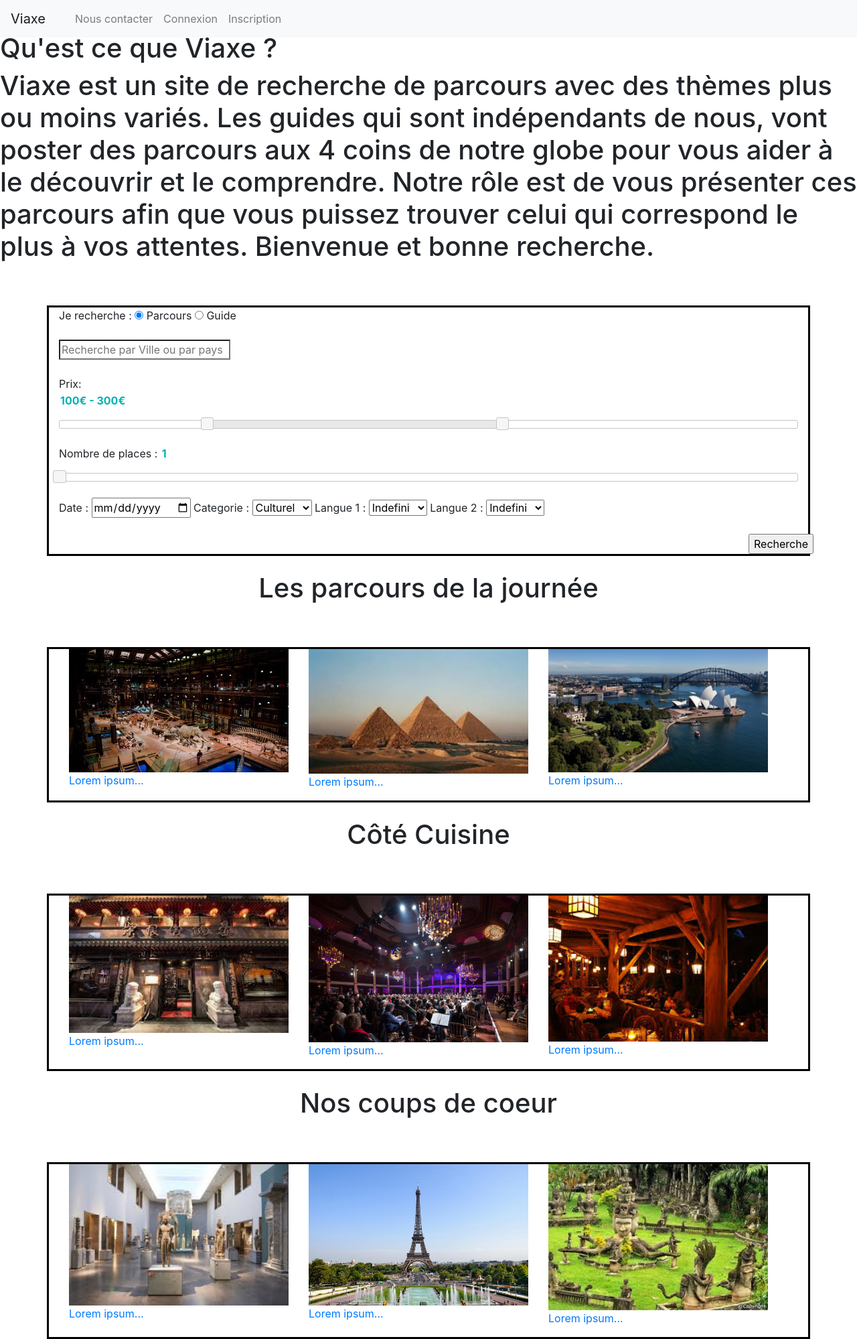
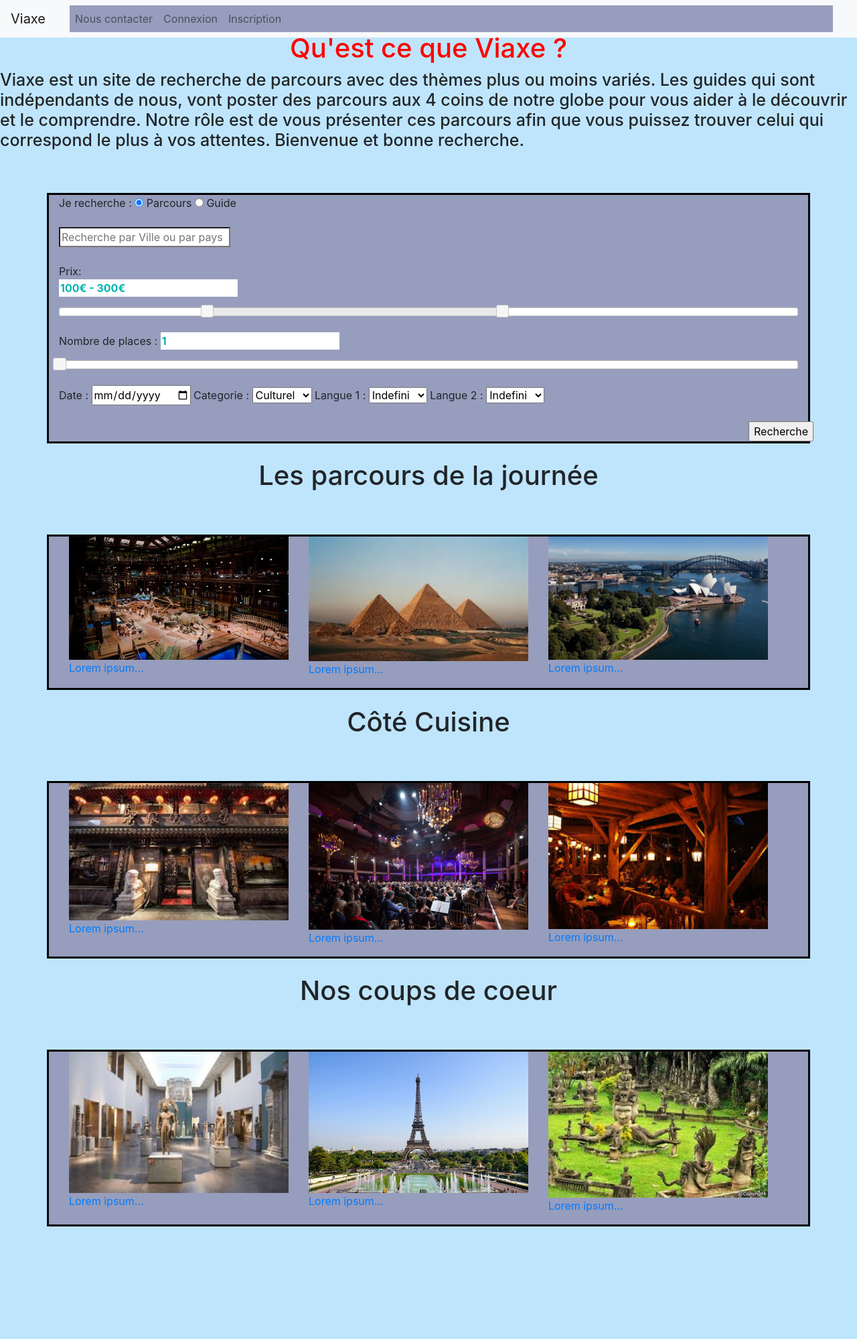
Before and after one commit to Pierremardos/Viaxe, a PHP site: page / in a window 1280 px wide. Shown: the whole page at 67% size. After the commit the page ends 1831 px from the top, so only its background shows below. Run offline with PHP 8.4, Linux system fonts and the light colour scheme; some libraries are stand-ins or nearby versions.

Commit message:
Enlever les HEAD

```diff
--- a/css/style.css
+++ b/css/style.css
@@ -33,10 +33,14 @@ float:right;
 .titreSection{
   text-align: center;
 }
-<<<<<<< HEAD
+
 .resultat{
   border: solid black;
-=======
+}
+
+body{
+  background-color: #BFE5FC;
+}
 
 div{
   background-color: #979DBC;
@@ -44,8 +48,8 @@ div{
 
 .explainTitle{
   text-align: center;
+  color: red;
 }
 .explain{
   font-size:25px;
->>>>>>> f305c80570a3a4993ed8bc75047a772bf5bdbe57
 }
--- a/index.php
+++ b/index.php
@@ -5,7 +5,7 @@
 	<meta charset="utf-8">
 	<link rel="stylesheet" type="text/css" href="css/bootstrap.css">
 	<link rel="stylesheet" href="//code.jquery.com/ui/1.12.1/themes/base/jquery-ui.css">
-	<link rel="stylesheet" type="text/css" href="css/newstyle.css">
+	<link rel="stylesheet" type="text/css" href="css/style.css">
 	<script src="https://code.jquery.com/jquery-3.2.1.slim.min.js" integrity="sha384-KJ3o2DKtIkvYIK3UENzmM7KCkRr/rE9/Qpg6aAZGJwFDMVNA/GpGFF93hXpG5KkN" crossorigin="anonymous"></script>
 	<script src="https://cdnjs.cloudflare.com/ajax/libs/popper.js/1.12.9/umd/popper.min.js" integrity="sha384-ApNbgh9B+Y1QKtv3Rn7W3mgPxhU9K/ScQsAP7hUibX39j7fakFPskvXusvfa0b4Q" crossorigin="anonymous"></script>
 	<script src="https://maxcdn.bootstrapcdn.com/bootstrap/4.0.0/js/bootstrap.min.js" integrity="sha384-JZR6Spejh4U02d8jOt6vLEHfe/JQGiRRSQQxSfFWpi1MquVdAyjUar5+76PVCmYl" crossorigin="anonymous"></script>
```
Also changed, not shown: searchparcours.php (+4 -9 lines).
